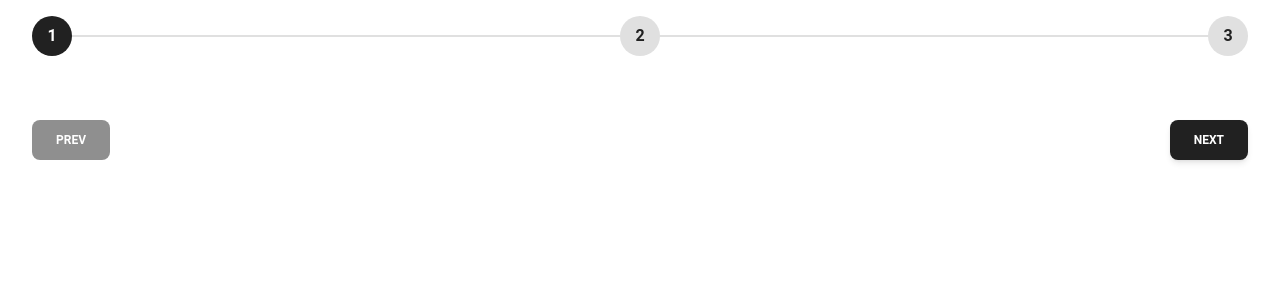
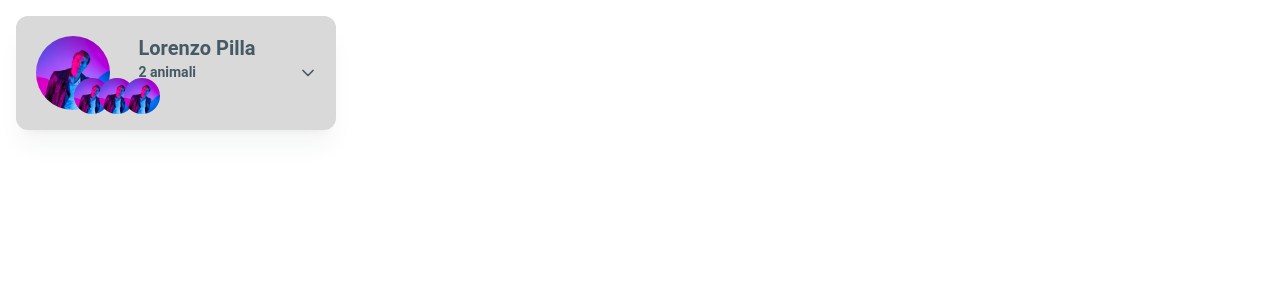
Before and after one commit to lpilla/olimpia-pet, a React (Vite) app: page /home in a window 1280 px wide. Shown: the top 300 px of the page. Built offline with nearby package versions, Linux system fonts and the light colour scheme.

Commit message:
feat: added home page and started to implement account section inside it

```diff
--- a/src/pages/home/index.jsx
+++ b/src/pages/home/index.jsx
@@ -1,33 +1,97 @@
 import React from "react";
-import { Stepper, Step, Button } from "@material-tailwind/react";
+import face from "./face-2.jpg";
+import {
+  Card,
+  List,
+  ListItem,
+  Accordion,
+  AccordionHeader,
+  AccordionBody,
+  Carousel,
+  Avatar,
+} from "@material-tailwind/react";
+import { ChevronDownIcon } from "@heroicons/react/24/outline";
 
-export default function Home() {
-  const [activeStep, setActiveStep] = React.useState(0);
-  const [isLastStep, setIsLastStep] = React.useState(false);
-  const [isFirstStep, setIsFirstStep] = React.useState(false);
+export default function Example() {
+  const [open, setOpen] = React.useState(0);
 
-  const handleNext = () => !isLastStep && setActiveStep((cur) => cur + 1);
-  const handlePrev = () => !isFirstStep && setActiveStep((cur) => cur - 1);
+  const handleOpen = (value) => {
+    setOpen(open === value ? 0 : value);
+  };
 
   return (
-    <div className="w-full py-4 px-8">
-      <Stepper
-        activeStep={activeStep}
-        isLastStep={(value) => setIsLastStep(value)}
-        isFirstStep={(value) => setIsFirstStep(value)}
-      >
-        <Step onClick={() => setActiveStep(0)}>1</Step>
-        <Step onClick={() => setActiveStep(1)}>2</Step>
-        <Step onClick={() => setActiveStep(2)}>3</Step>
-      </Stepper>
-      <div className="mt-16 flex justify-between">
-        <Button onClick={handlePrev} disabled={isFirstStep}>
-          Prev
-        </Button>
-        <Button onClick={handleNext} disabled={isLastStep}>
-          Next
-        </Button>
-      </div>
-    </div>
+    <Card className="bg-[#D9D9D9] fixed top-4 left-4 h-auto w-full max-w-[20rem] shadow-xl shadow-blue-gray-900/5">
+      <List>
+        <Accordion
+          open={open === 1}
+          icon={
+            <ChevronDownIcon
+              strokeWidth={2.5}
+              className={`mx-auto h-4 w-4 transition-transform ${
+                open === 1 ? "rotate-180" : ""
+              }`}
+            />
+          }
+        >
+          <ListItem className="p-0 relative" selected={open === 1}>
+            <AccordionHeader
+              onClick={() => handleOpen(1)}
+              className="border-b-0 p-3 flex justify-between"
+            >
+              <div>
+                <Avatar src={face} alt="avatar" size="xl" />
+                <Avatar
+                  src={face}
+                  alt="avatar"
+                  size="sm"
+                  className="absolute bottom-2 left-[50px]"
+                />
+                <Avatar
+                  src={face}
+                  alt="avatar"
+                  size="sm"
+                  className="absolute bottom-2 left-[75px]"
+                />
+                <Avatar
+                  src={face}
+                  alt="avatar"
+                  size="sm"
+                  className="absolute bottom-2 left-[100px]"
+                />
+              </div>
+              <div className="mt-[-30px]">
+                <h4 className="text-xl font-bold leading-0 ">Lorenzo Pilla</h4>
+                <p className="text-sm">2 animali</p>
+              </div>
+            </AccordionHeader>
+          </ListItem>
+          <AccordionBody className="py-1">
+            <List className="p-0">
+              <ListItem>Analytics</ListItem>
+              <ListItem>Reporting</ListItem>
+              <ListItem>Projects</ListItem>
+            </List>
+          </AccordionBody>
+        </Accordion>
+      </List>
+
+      {/*<Carousel className="rounded-xl">
+        <img
+          src="https://images.unsplash.com/photo-1497436072909-60f360e1d4b1?ixlib=rb-4.0.3&ixid=MnwxMjA3fDB8MHxwaG90by1wYWdlfHx8fGVufDB8fHx8&auto=format&fit=crop&w=2560&q=80"
+          alt="image 1"
+          className="h-full w-full object-cover"
+        />
+        <img
+          src="https://images.unsplash.com/photo-1493246507139-91e8fad9978e?ixlib=rb-4.0.3&ixid=MnwxMjA3fDB8MHxwaG90by1wYWdlfHx8fGVufDB8fHx8&auto=format&fit=crop&w=2940&q=80"
+          alt="image 2"
+          className="h-full w-full object-cover"
+        />
+        <img
+          src="https://images.unsplash.com/photo-1518623489648-a173ef7824f3?ixlib=rb-4.0.3&ixid=MnwxMjA3fDB8MHxwaG90by1wYWdlfHx8fGVufDB8fHx8&auto=format&fit=crop&w=2762&q=80"
+          alt="image 3"
+          className="h-full w-full object-cover"
+        />
+      </Carousel>*/}
+    </Card>
   );
 }
```
Also changed, not shown: src/pages/home/face-2.jpg (added).
